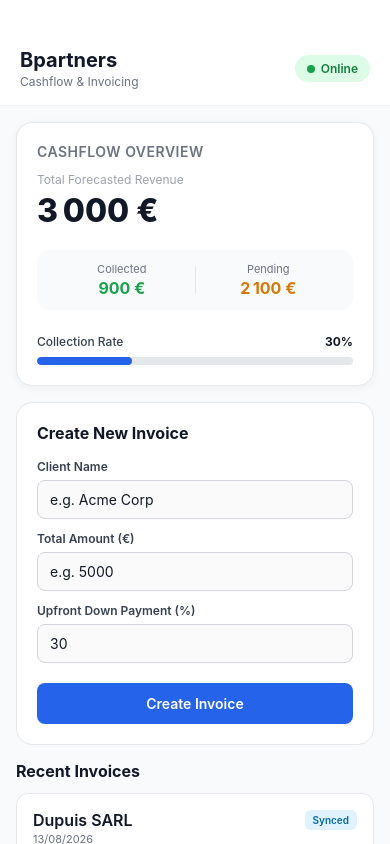
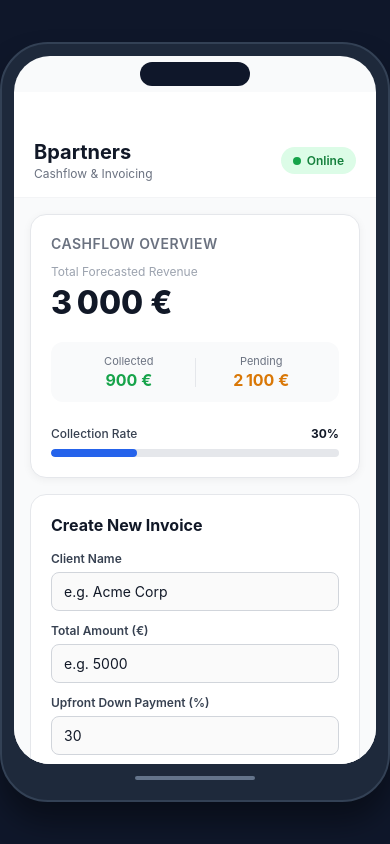
Before and after one commit to tahiry-dev/bpartners-mobile-poc, a React Native app: screen / in a window 390 px wide. Built offline with nearby package versions, Linux system fonts and the light colour scheme; what @react-pdf/renderer would draw is missing.

Commit message:
style(layout): add realistic mobile phone frame wrapper for web preview

```diff
--- a/App.js
+++ b/App.js
@@ -2,6 +2,7 @@ import React from 'react';
 import { StyleSheet, View, ScrollView } from 'react-native';
 import { Provider } from 'react-redux';
 import { store } from './src/store';
+import { MobileContainer } from './src/components/MobileContainer';
 import { Header } from './src/components/Header';
 import { CashflowChart } from './src/components/CashflowChart';
 import { InvoiceForm } from './src/components/InvoiceForm';
@@ -10,14 +11,19 @@ import { InvoiceList } from './src/components/InvoiceList';
 export default function App() {
   return (
     <Provider store={store}>
+      <MobileContainer>
         <View style={styles.container}>
           <Header />
-        <ScrollView contentContainerStyle={styles.scrollContent}>
+          <ScrollView
+            showsVerticalScrollIndicator={false}
+            contentContainerStyle={styles.scrollContent}
+          >
             <CashflowChart />
             <InvoiceForm />
             <InvoiceList />
           </ScrollView>
         </View>
+      </MobileContainer>
     </Provider>
   );
 }
--- /dev/null
+++ b/src/components/MobileContainer.tsx
@@ -0,0 +1,88 @@
+import React from 'react';
+import { StyleSheet, View } from 'react-native';
+
+interface MobileContainerProps {
+  children: React.ReactNode;
+}
+
+export const MobileContainer: React.FC<MobileContainerProps> = ({ children }) => {
+  return (
+    <View style={styles.webWrapper}>
+      {/* Coque externe du téléphone */}
+      <View style={styles.phoneFrame}>
+        {/* Caméra / Dynamic Island en haut */}
+        <View style={styles.notchContainer}>
+          <View style={styles.notch} />
+        </View>
+
+        {/* Écran de l'application avec coins arrondis */}
+        <View style={styles.screen}>{children}</View>
+
+        {/* Barre d'accueil iOS / Android en bas */}
+        <View style={styles.homeBarContainer}>
+          <View style={styles.homeBar} />
+        </View>
+      </View>
+    </View>
+  );
+};
+
+const styles = StyleSheet.create({
+  webWrapper: {
+    flex: 1,
+    backgroundColor: '#0F172A', // Fond sombre d'arrière-plan
+    alignItems: 'center',
+    justifyContent: 'center',
+    paddingVertical: 32, // Padding autour du téléphone sur la page web
+    minHeight: '100vh' as any,
+  },
+  phoneFrame: {
+    width: '100%',
+    maxWidth: 410,
+    height: '90vh' as any, // Hauteur adaptable pour ne pas dépasser de l'écran
+    maxHeight: 820,
+    backgroundColor: '#1E293B', // Bordure sombre du châssis
+    borderRadius: 48, // Coins très arrondis
+    padding: 12, // Épaisseur de la bordure du téléphone
+    borderWidth: 2,
+    borderColor: '#334155',
+    shadowColor: '#000000',
+    shadowOffset: { width: 0, height: 20 },
+    shadowOpacity: 0.4,
+    shadowRadius: 30,
+    position: 'relative',
+  },
+  notchContainer: {
+    position: 'absolute',
+    top: 18,
+    left: 0,
+    right: 0,
+    alignItems: 'center',
+    zIndex: 10,
+  },
+  notch: {
+    width: 110,
+    height: 24,
+    backgroundColor: '#0F172A',
+    borderRadius: 12,
+  },
+  screen: {
+    flex: 1,
+    backgroundColor: '#F9FAFB',
+    borderRadius: 36, // Arrondi parfait de l'écran intérieur
+    overflow: 'hidden', // Empêche le contenu de déborder des coins arrondis
+    paddingTop: 36, // Espacement sous la Dynamic Island
+  },
+  homeBarContainer: {
+    height: 20,
+    justifyContent: 'center',
+    alignItems: 'center',
+    marginTop: 4,
+  },
+  homeBar: {
+    width: 120,
+    height: 4,
+    backgroundColor: '#64748B',
+    borderRadius: 2,
+  },
+});
```
Lines whose indentation alone changed are shown as unchanged.
